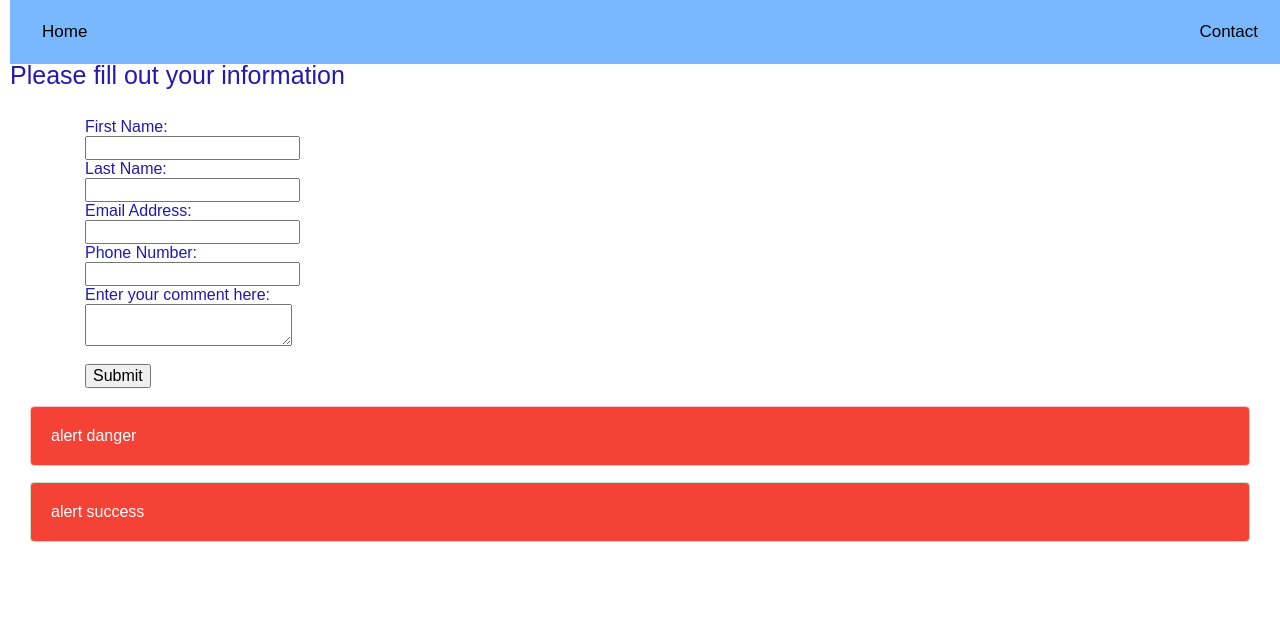
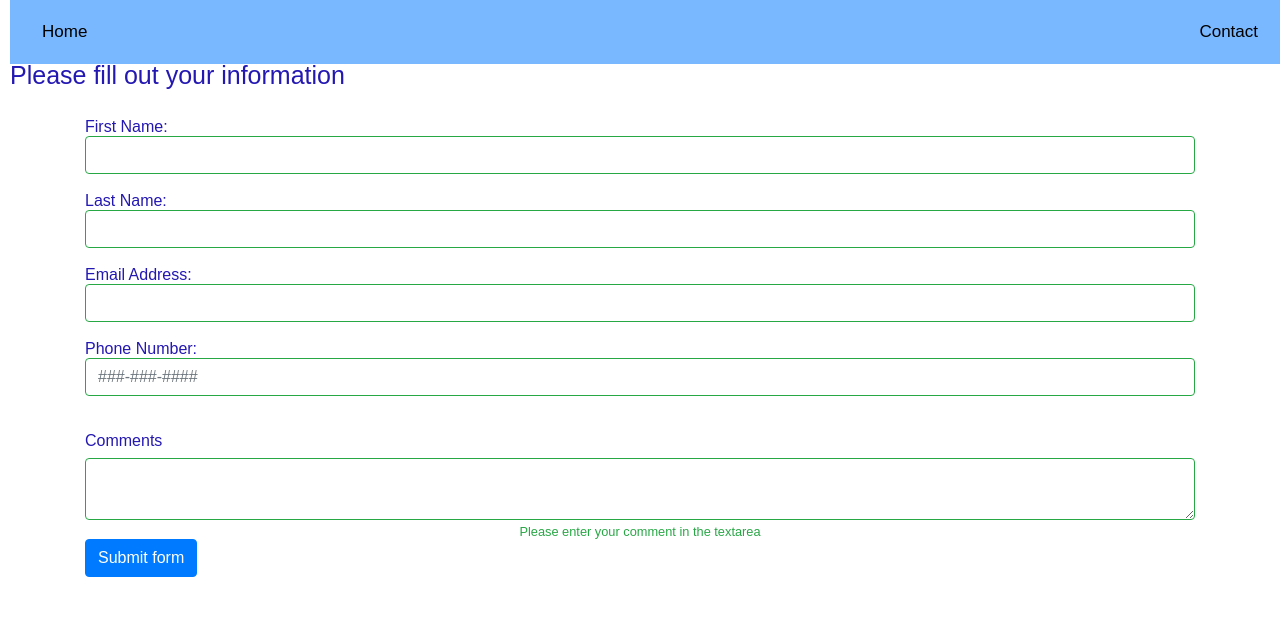
Before and after one commit to ELe32/Unit_3, a plain HTML site: page Form.html in a window 1280 px wide. Drawn offline with nearby package versions, Linux system fonts and the light colour scheme.

Commit message:
form submission via email

```diff
--- a/Form.html
+++ b/Form.html
@@ -7,7 +7,7 @@
 <!-- Bootstrap CSS -->
 <link rel="stylesheet" href="https://maxcdn.bootstrapcdn.com/bootstrap/4.0.0/css/bootstrap.min.css" integrity="sha384-Gn5384xqQ1aoWXA+058RXPxPg6fy4IWvTNh0E263XmFcJlSAwiGgFAW/dAiS6JXm" crossorigin="anonymous">
 <!-- Emi CSS -->
-<link rel="stylesheet" href="style.css">
+<link rel="stylesheet" href="assets/css/style.css">
 <head>
     <meta charset="UTF-8">
     <div class="navbar">
@@ -18,31 +18,47 @@
    </head>
 <body>
 <h3>Please fill out your information</h3>
-<div class="form">
-<form action="/action_page.php">
+<!--Form-validation codes from "https://getbootstrap.com/docs/4.3/components/forms/#validation"-->
+<div class="form" >
+<form id="contact" action="https://formsubmit.co/ele1@luc.edu" method="POST"/>
     <div class="container">
         <div class="col-sm">
             <div class="row"> First Name:<br></div>
-                <div class="row"> <input type="text" name="firstName" value="">
+            <div class="row"><label for="validation1"></label>
+                    <input type="text" class="form-control is-valid" id="validation1" placeholder="" name="first name" required>
+            <div class ="valid-feedback"></div>
                     <br></div>
-            <div class="row"> Last Name:<br>
-                    </div>
-            <div class="row"><input type="text" name="lastName" value="">
+
+            <div class="row"> Last Name:<br></div>
+            <div class="row"><label for="validation2"></label>
+                <input type="text" class="form-control is-valid" id="validation2" placeholder="" name="last name" required>
+                <div class ="valid-feedback"></div>
                 <br></div>
+
             <div class="row">Email Address:<br></div>
-            <div class="row"><input type="email" name="email" value="">
+            <div class="row"><label for="validation3"></label>
+                <input type="email" class="form-control is-valid" id="validation3" placeholder="" name="email" required>
+                <div class ="valid-feedback"></div>
                 <br></div>
+
             <div class="row">Phone Number:<br></div>
-            <div class="row"><input type="tel" name="phoneNumber" value="">
+            <div class="row"><label for="validation4"></label>
+                <input type="tel" class="form-control is-valid" id="validation4" placeholder="###-###-####" name="tel"
+                       pattern="[0-9]{3}-[0-9]{3}-[0-9]{4}" required>
+                <div class ="valid-feedback"></div>
                 <br></div>
-            <div class="row">Enter your comment here:<br></div>
-            <div class="row"><textarea></textarea></div>
+
+            <div class="row"><br></div>
+            <div class="row"><label for = "validationTextarea">Comments</label>
+                <textarea type="text" class="form-control is-valid" id="validationTextarea" placeholder=""
+                          name= "textarea" required> </textarea>
+            <div class= "valid-feedback">
+            Please enter your comment in the textarea
+            </div>
             <br>
-            <div class="row"><input type="submit" value="Submit">
+            <button class="btn btn-primary" type="submit"> Submit form</button>
         </div><br>
         </div></div>
-    <div class="alert alert-danger" role="alert">alert danger</div>
-    <div class="alert alert-success" role="alert">alert success</div>
 
 </form>
 </div>
--- /dev/null
+++ b/assets/js/app.js
@@ -0,0 +1,18 @@
+document.addEventListener('onload', myAppOnload);
+$("#contact").on("submit", (e) => {
+    e.preventDefault(); // prevents the event from taking the default action of sending the form as a postback event using GET
+});
+
+const form = document.getElementById("#contact");
+form.addEventListener('submit', e => {
+    e.preventDefault();
+    const method = form.getAttribute("method");
+    const action = form.getAttribute("action");
+    const submitForm = async (evt) => {
+        return await fetch(action, {
+            method, // shorthand for method: method
+            mode: 'cors', // make sure you are running through HTTP:// and not file://
+            data: new FormData(form) // see <https://developer.mozilla.org/en-US/docs/Web/API/FormData/FormData>
+        });
+    };});
+var pathname = window.location.pathname;
```
Also changed, not shown: Unit2_Travel.html (+3 -2 lines), page2.html (+1 -1 lines), assets/css/style.css (renamed from style.css), assets/css/style.scss (renamed from style.scss), 2 other files.
